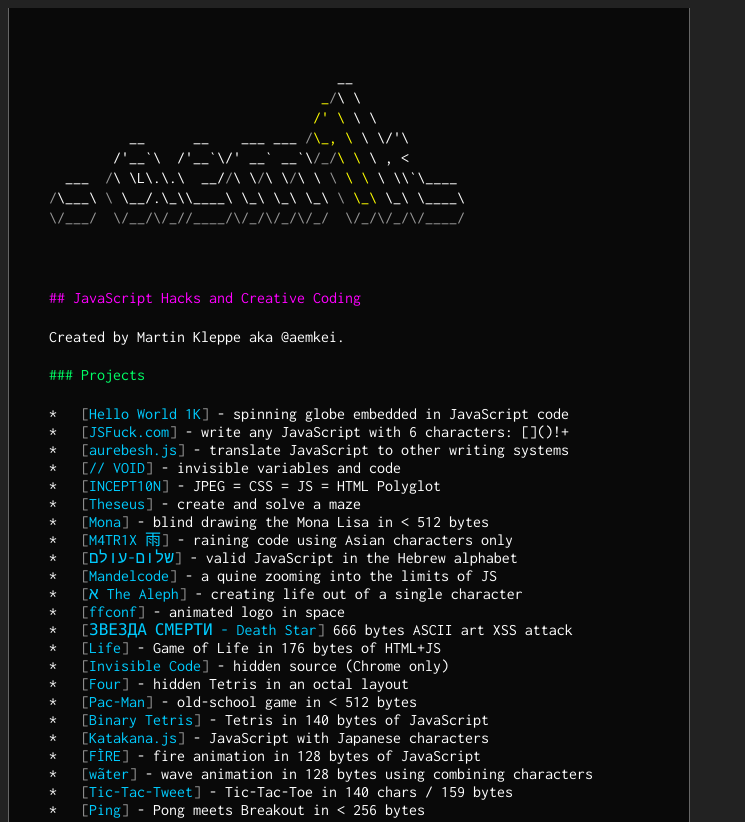
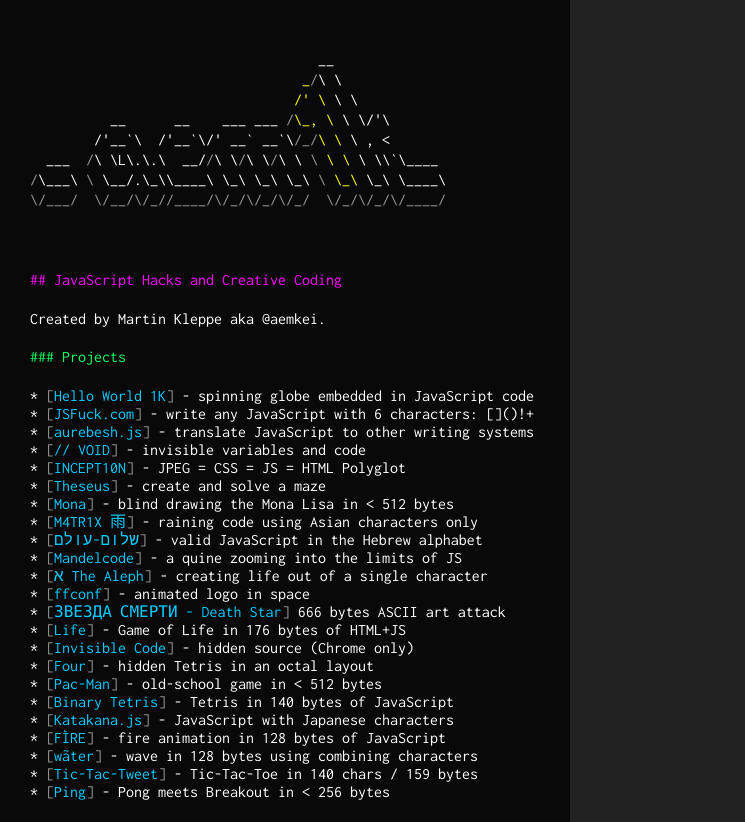
Before and after one commit to aemkei/aemkei.github.io, a plain HTML site: page index.html in a window 1280 px wide. Shown: the top 822 px of the page, without its empty margins (0-745 px from the left). Drawn offline with Linux system fonts and the light colour scheme.

Commit message:
fix fonts

```diff
--- a/index.html
+++ b/index.html
@@ -4,7 +4,7 @@
     <title>aem1k - JS Hacks &amp; Creativity</title>
     <meta name="description" content="Pure JavaScript Hacks and Creative Coding. Created by Martin Kleppe aka @aemkei.">
     <meta name="theme-color" content="#222222" />
-    <meta name="viewport" content="width=600px" />
+    <meta name="viewport" content="width=560px" />
     <meta property="og:image" content="https://aem1k.com/preview.png" />
     <link rel="author" href="https://plus.google.com/103747379090421872359/posts"/>
     <link href='styles.css' rel='stylesheet' type='text/css'>
@@ -41,7 +41,7 @@
       <li><a href="/mandelcode">Mandelcode</a> - a quine zooming into the limits of JS</li>
       <li><a href="/aleph">א The Aleph</a> - creating life out of a single character</li>
       <li><a href="/ffconf">ffconf</a> - animated logo in space</li>
-      <li><a href="/deathstar">ЗВЕЗДА СМЕРТИ - Death Star</a> 666 bytes ASCII art XSS attack</li>
+      <li><a href="/deathstar">ЗВЕЗДА СМЕРТИ - Death Star</a> 666 bytes ASCII art attack</li>
       <li><a href="/life">Life</a> - Game of Life in 176 bytes of HTML+JS
       <li><a href="/0">Invisible Code</a> - hidden source (Chrome only)
       <li><a href="/4">Four</a> - hidden Tetris in an octal layout
@@ -49,13 +49,14 @@
       <li><a href="https://gist.github.com/aemkei/1672254">Binary Tetris</a> - Tetris in 140 bytes of JavaScript</li>
       <li><a href="https://github.com/aemkei/katakana.js">Katakana.js</a> - JavaScript with Japanese characters</li>
       <li><a href="/fire">FÌRE</a> - fire animation in 128 bytes of JavaScript</li>
-      <li><a href="/water">wãter</a> - wave animation in 128 bytes using combining characters</li>
+      <li><a href="/water">wãter</a> - wave in 128 bytes using combining characters</li>
       <li><a href="/tic-tac-tweet/">Tic-Tac-Tweet</a> - Tic-Tac-Toe in 140 chars / 159 bytes</li>
       <li><a href="https://github.com/codegolf/ping">Ping</a> - Pong meets Breakout in &lt; 256 bytes</li>
     </ul>
 
     <h3>More Examples</h3>
 
+<article>
 <a class="link" href="/world">Spin the globe</a> - Hello World 1K
 
 <pre id="globe">
@@ -470,9 +471,6 @@
 
 <hr>
 
-<br>
-<br>
-<br>
 
     <h3>Selected Talks</h3>
     <ul>
--- a/styles.css
+++ b/styles.css
@@ -4,7 +4,8 @@
 
 html, body, * {
   font-family: Monaco, Consolas, "Lucida Console", monospace;
-  font-size: 13.3px;
+  font-size: 16px;
+  text-size-adjust: none;
 }
 
 .markdown,
@@ -103,7 +104,7 @@
   position: relative;
   display: block;
   padding-left: 34px;
-  padding-left: 4ch;
+  padding-left: 2ch;
   line-height: 18px;
 }
 li:after {
@@ -208,13 +209,12 @@
 html, body {
   background: #222;
   color: #FFF;
+  margin: 0;
 }
 
 #container {
-  max-width: 600px;
-  padding: 40px;
-  border-right: 1px solid #666;
-  border-left: 1px solid #666;
+  width: 510px;
+  padding: 30px 30px 30px 30px;
   background: #090909;
 }
 
@@ -271,6 +271,7 @@
 #mandel {
   line-height: 16px;
 }
+
 #globe {
   line-height: 17px;
 }
```
